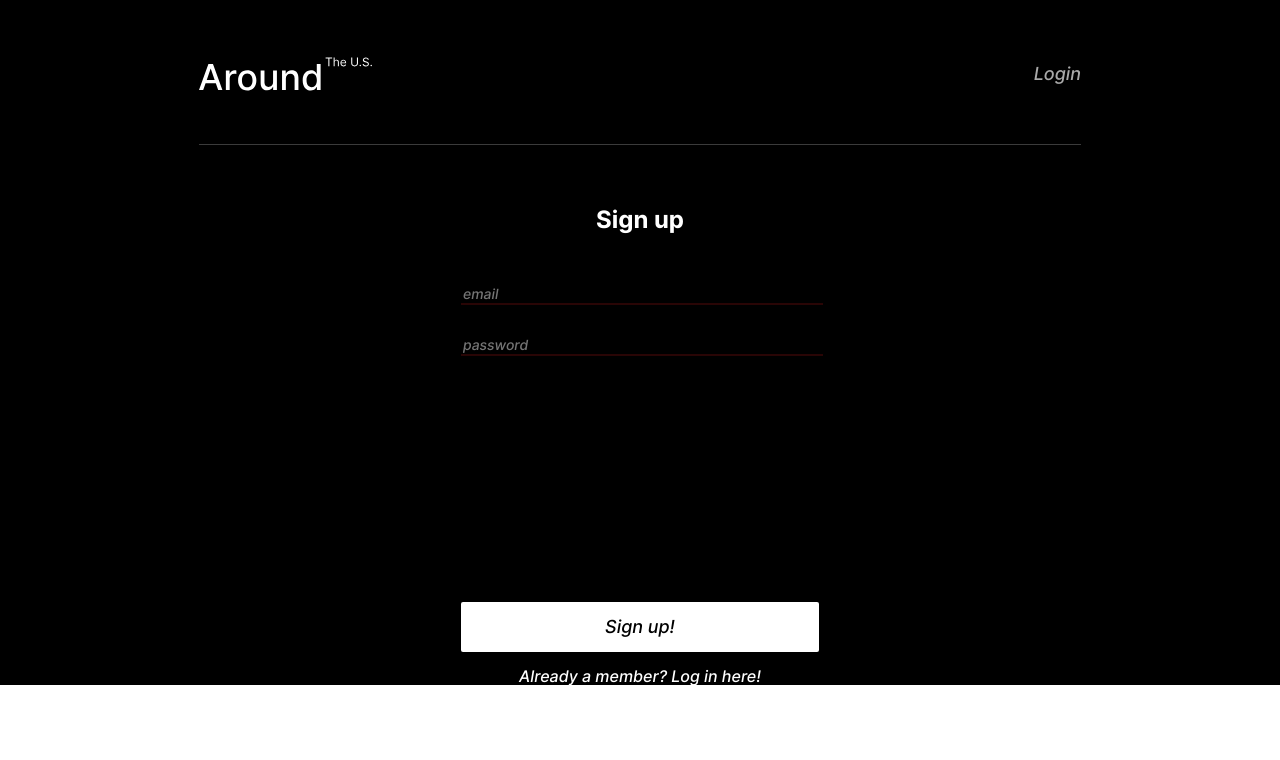
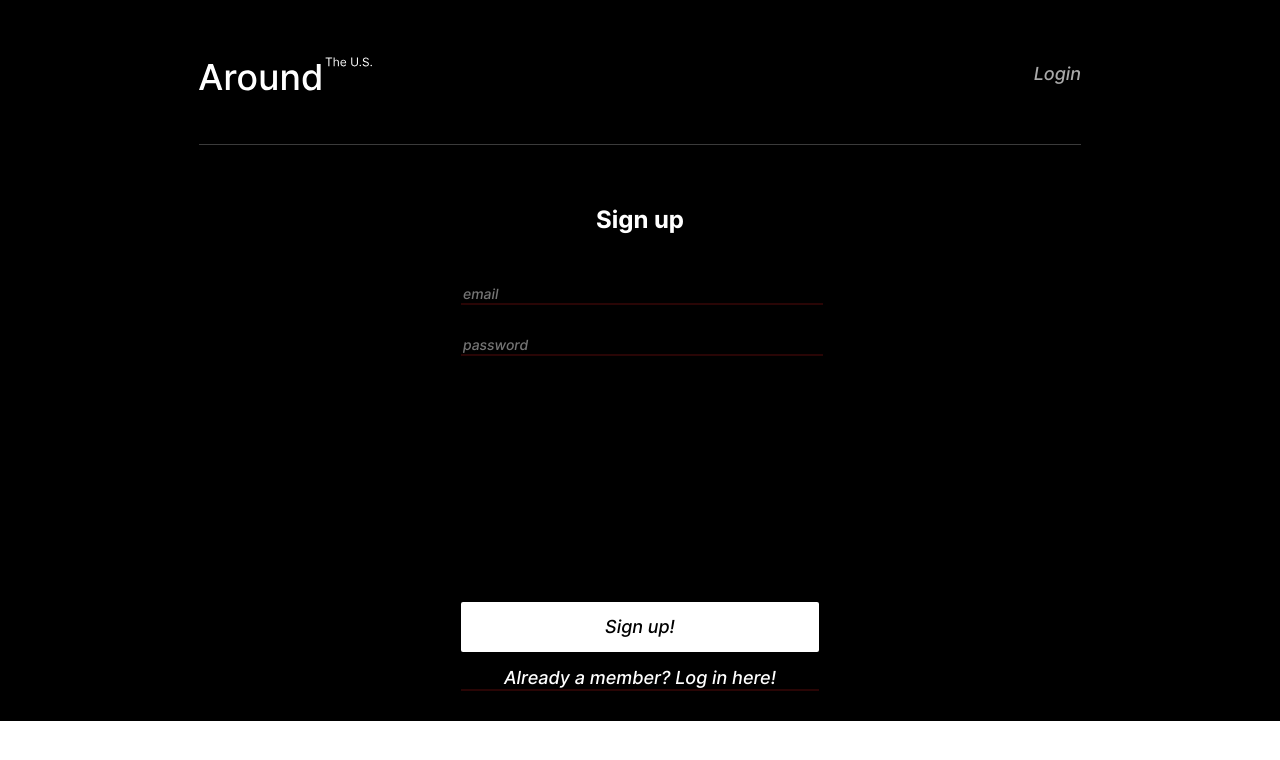
Before and after one commit to Omri1287/react-around-auth, a React (Create React App) app: page /signup in a window 1280 px wide. Shown: the top 760 px of the page. Built offline with nearby package versions, Linux system fonts and the light colour scheme; no server answers.

Commit message:
fix css in forms

```diff
--- a/src/components/App.js
+++ b/src/components/App.js
@@ -2,7 +2,6 @@ import React, { useState, useEffect } from "react";
 import "./App.css";
 import Header from "./Header";
 import Main from "./Main";
-import Footer from "./Footer";
 import EditProfileModal from "./EditProfileModal";
 import EditAvatarModal from "./EditAvatarModal";
 import DeleteModal from "./DeleteModal";
@@ -10,19 +9,16 @@ import AddImageModal from "./AddImageModal";
 import ImagePopup from "./ImagePopup";
 import { currentUserContext } from "../contexts/CurrentUserContext";
 import api from "../Utils/Api";
-import Card from "./Card";
 import Register from "./Register";
 import Login from "./Login";
 import ProtectedRoute from "./ProtectedRoute";
 import InfoToolTip from "./InfoToolTip";
 import * as auth from "../Utils/auth";
-import PageNotFound from "./PageNotFound";
 
 import {
     BrowserRouter as Router,
     Switch,
     Route,
-    Link,
     useHistory,
     Redirect,
 } from "react-router-dom";
--- a/src/components/Login.js
+++ b/src/components/Login.js
@@ -1,18 +1,20 @@
 import React, { useState } from "react";
-import { Link, withRouter, useHistory } from "react-router-dom";
-import * as auth from "../Utils/auth";
+//import { Link, useHistory } from "react-router-dom";
+import { Link } from "react-router-dom";
+
+//import * as auth from "../Utils/auth";
 //import './styles/Login.css';
 
 function Login(props) {
     const [password, setPassword] = useState("");
     const [email, setEmail] = useState("");
 
-    const history = useHistory();
+    //const history = useHistory();
 
-    const resetForm = () => {
-        setEmail("");
-        setPassword("");
-    };
+    // const resetForm = () => {
+    //     setEmail("");
+    //     setPassword("");
+    // };
     function handleEmail(e) {
         setEmail(e.target.value);
     }
--- a/src/components/PageNotFound.js
+++ /dev/null
@@ -1,9 +0,0 @@
-import React from "react";
-
-export default function PageNotFound() {
-    return (
-        <div>
-            <p>error</p>
-        </div>
-    );
-}
--- a/src/components/Register.js
+++ b/src/components/Register.js
@@ -1,6 +1,6 @@
-import React, { button, useEffect, useState } from "react";
-import { Link, useHistory, withRouter } from "react-router-dom";
-import * as auth from "../Utils/auth";
+import React, { useState } from "react";
+import { Link, useHistory } from "react-router-dom";
+//import * as auth from "../Utils/auth";
 //import './styles/Register.css';
 
 function Register({ handleRegistration }) {
@@ -19,7 +19,7 @@ function Register({ handleRegistration }) {
     };
     return (
         <div className="login">
-            <form action="#" onSubmit={handleSubmit} className="form">
+            <form action="#" onSubmit={handleSubmit} className="login__form">
                 <h2 className="login__title">Sign up</h2>
                 <input
                     required
@@ -42,7 +42,7 @@ function Register({ handleRegistration }) {
                 <button type="submit" className="login__submit">
                     Sign up!
                 </button>
-                <Link to="/signin" className="login__subtext">
+                <Link to="/signin" className="login__signup">
                     Already a member? Log in here!
                 </Link>
             </form>
--- a/src/contexts/CurrentUserContext.js
+++ b/src/contexts/CurrentUserContext.js
@@ -1,3 +1,5 @@
-import React, { createContext } from "react";
+//import React, { createContext } from "react";
+import React from "react";
+
 
 export const currentUserContext = React.createContext();
```
Also changed, not shown: src/components/Main.js (+5 -3 lines), 1 other file (tests, documents, lock files or other folders).
